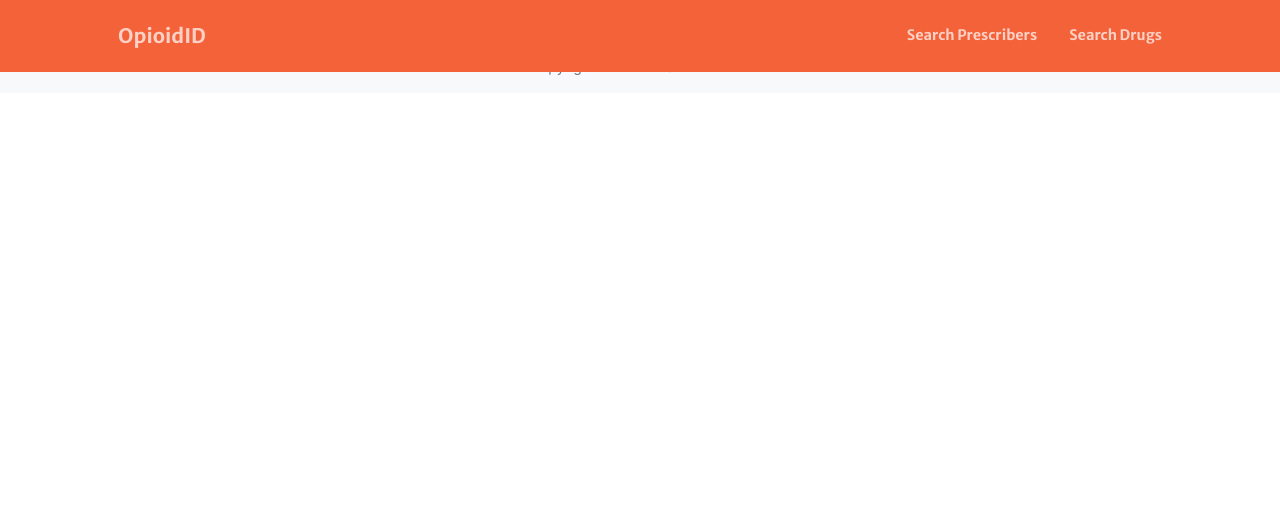
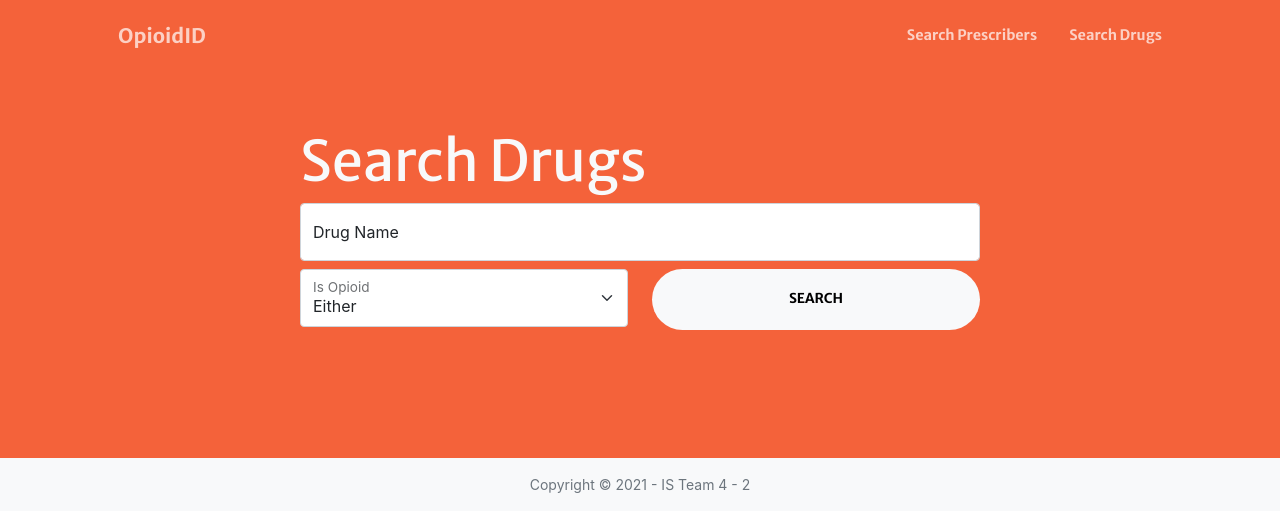
Before and after one commit to bchristensen2021/intex, a Django app: page /drugs/search/ in a window 1280 px wide. Shown: the top 532 px of the page. Run offline with Django 3.2, Linux system fonts and the light colour scheme; some libraries are stand-ins or nearby versions.

Commit message:
added drug search and detail pages

```diff
--- a/opioidID/views.py
+++ b/opioidID/views.py
@@ -42,13 +42,34 @@ def searchPrescriberPageView(request):
     return render(request, 'opioidID/searchPrescribers.html', context)
 
 def searchDrugPageView(request):
-    return render(request, 'opioidID/searchDrugs.html')
+    context = {}
+    if(request.method == "POST"):
+        drugName = request.POST.get("drug_name")
+        isOpioid = request.POST.get("is_opioid")
+        search_results = Drug.objects.filter(drug_name__contains=drugName)
+        if(isOpioid == "True"):
+            search_results = search_results.filter(is_opioid=True)
+        elif(isOpioid == "False"):
+            search_results = search_results.filter(is_opioid=False)
+        context = {
+            "search_results" : search_results
+        }
+    return render(request, 'opioidID/searchDrugs.html', context)
 
 def detailsDrugPageView(request, drug_name):
     details_drug = Drug.objects.get(drug_name = drug_name)
+    top_prescribers = DrugPrescriber.objects.values('prescriber').filter(drug = drug_name).annotate(total=Sum('quantity')).order_by('-total')[:10]
+    data = []
+    for p in top_prescribers:
+        data.append({
+            "prescriber": Prescriber.objects.get(pk=p["prescriber"]),
+            "total": p["total"]
+        })
     context = {
-        "drug": details_drug
+        "drug": details_drug,
+        "top_prescribers": data
     }
+    print(top_prescribers)
     return render(request, 'opioidID/detailsDrug.html',context)
 
 def detailsPrescriberPageView(request, npi):
--- a/templates/opioidID/detailsPrescriber.html
+++ b/templates/opioidID/detailsPrescriber.html
@@ -28,7 +28,7 @@
         {% for p in prescriptions %}
         <tr class="table-primary">
             <td>
-                {{p.drug.drug_name | title}}
+                <a class="text-dark text-decoration-none" href={% url 'detailsDrug' drug_name=p.drug.drug_name %}>{{p.drug.drug_name | title}}</a>
                 {% if p.drug.is_opioid %}
                 <span class="badge badge-pill bg-danger ms-2">Opioid</span>
                 {% endif %}
--- a/templates/opioidID/searchDrugs.html
+++ b/templates/opioidID/searchDrugs.html
@@ -2,6 +2,68 @@
 {% load static %}
 {% block content %}
 
-    <p>I am the search Drugs</p>
+<section class="page-section bg-primary" id="about">
+    <div class="container px-4 px-lg-5">
+        <div class="row gx-4 gx-lg-5 justify-content-center">
+            <div class="col-lg-8">
+                <h1 class="display-4 text-light">Search Drugs</h1>
+                <form name="search-drugs" method="post" action="{% url 'searchDrug' %}" id="search-drugs">
+                    {% csrf_token %}
+
+                    <div class="row mt-2">
+
+                        <div class="col">
+                            <div class="form-floating">
+                                <input class="form-control" type="search" id="drug_name" name="drug_name" aria-label="drug name" placeholder="Drug Name">
+                                <label for="drug_name">Drug Name</label>
+                            </div>
+                        </div>
+
+                    </div>
+
+                    <div class="row mt-2">
+
+                        <div class="col">
+                            <div class="form-floating">
+                            <select class="form-select" id="is_opioid" name='is_opioid'>
+                                <option value="" selected>Either</option>
+                                <option value="True">True</option>
+                                <option value="False">False</option>
+                            </select>
+                            <label for="is_opioid">Is Opioid</label>
+                            </div>
+                        </div>
+
+                        <div class="col">
+                            <button class="btn btn-light btn-xl w-100" type="submit">Search</button>
+                        </div>
+                    </div>
+
+                </form>
+
+                {% if search_results %}
+                <h2 class="display-10 mt-3 text-light">Search Results</h2>
+                <ul class="list-group-primary mt-2 ps-0">
+                    {% for drug in search_results %}
+                    <a href={% url "detailsDrug" drug_name=drug.drug_name %}
+                    <li class="list-group-item d-flex justify-content-between align-items-start mt-2" aria-current="true">
+                        <div class="ms-2 me-auto">
+                            <h5 class="fw-bold">{{drug.drug_name | title }}</h5>
+                            {% if drug.is_opioid %}
+                                <small>Opioid</small>
+                            {% else %}
+                                <small>Not Opioid</small>
+                            {% endif %}
+                        </div>
+                    </li>
+                    </a>
+                    {% endfor %}
+                </ul>
+                {% endif %}
+            </div>
+        </div>
+    </div>
+
+</section>
 
 {% endblock %}
```
Also changed, not shown: templates/opioidID/detailsDrug.html (+38 -1 lines), templates/opioidID/searchPrescribers.html (+3 -4 lines).
